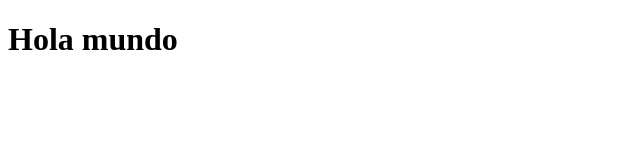
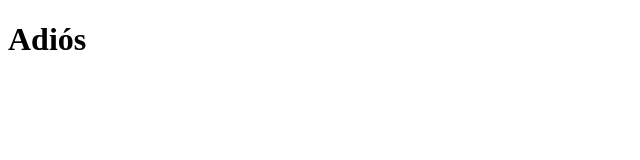
Before and after one commit to nnnat9/ProyectoGit, a plain HTML site: page index.html in a window 1280 px wide. Shown: the whole page, without its empty margins (0-640 px from the left). Drawn offline with Linux system fonts and the light colour scheme.

Commit message:
Update index.html

```diff
--- a/index.html
+++ b/index.html
@@ -6,6 +6,6 @@
     <title>Document</title>
 </head>
 <body>
-    <h1>Hola mundo</h1>
+    <h1>Adiós</h1>
 </body>
 </html>
```
